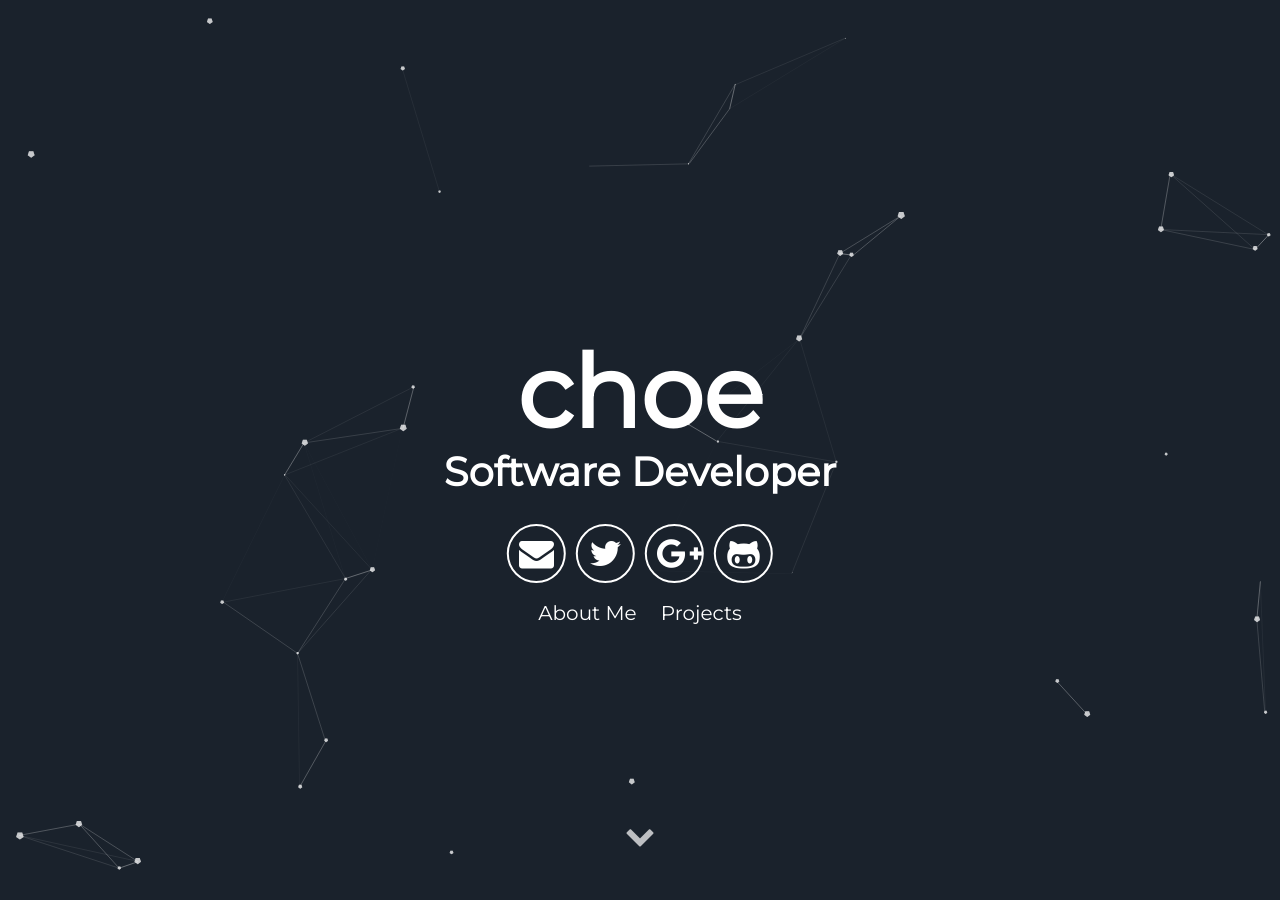
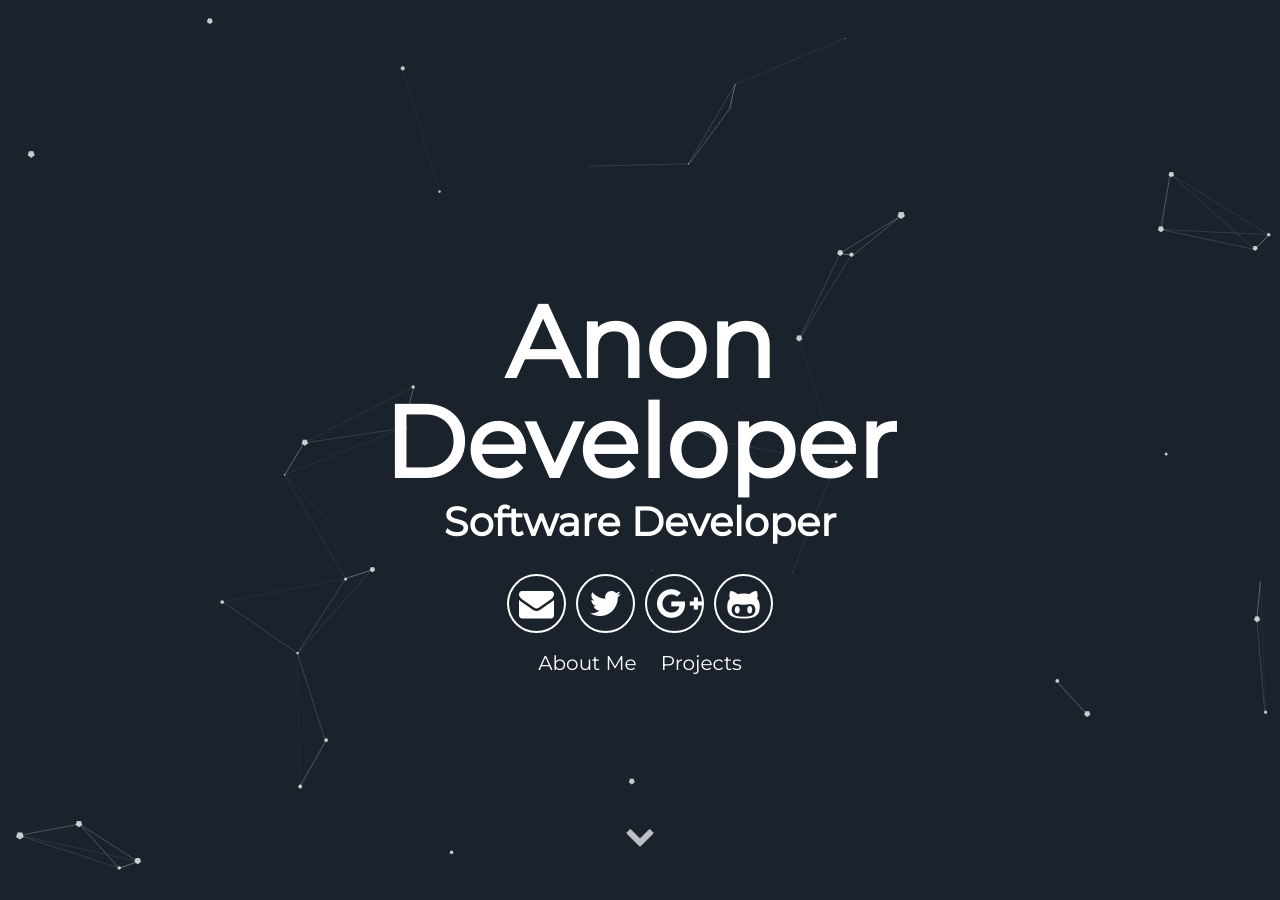
Before and after one commit to alsghk05/alsghk05.github.io, a Jekyll site: the page built from index.html, in a window 1280 px wide and 900 px high. Built offline with Jekyll 4.4.1, drawn with Linux system fonts in a browser that asks for light colours.

Commit message:
Update header.html

```diff
--- a/_includes/header.html
+++ b/_includes/header.html
@@ -1,7 +1,7 @@
 <div id="particles-js">
   <div class="header">
       <h1>
-        <span class="site-title">choe</span>
+        <span class="site-title">{{site.username}}</span>
         <span class="site-description">{{site.user_title}}</span>
       </h1>
       <div class="header-icons">
```
